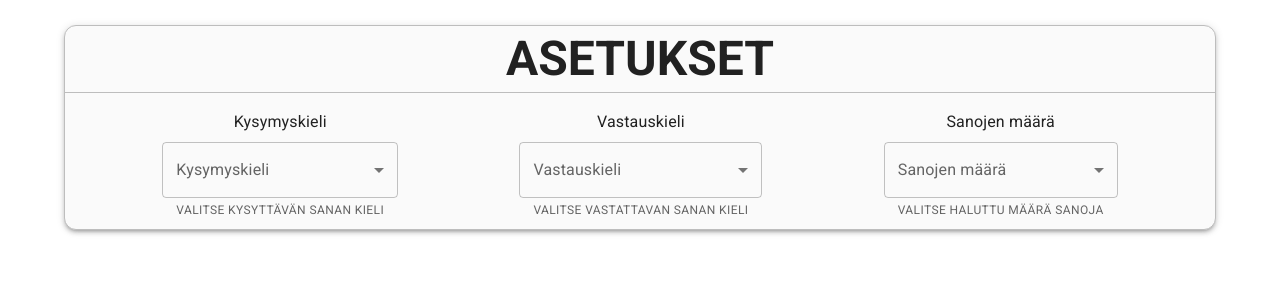
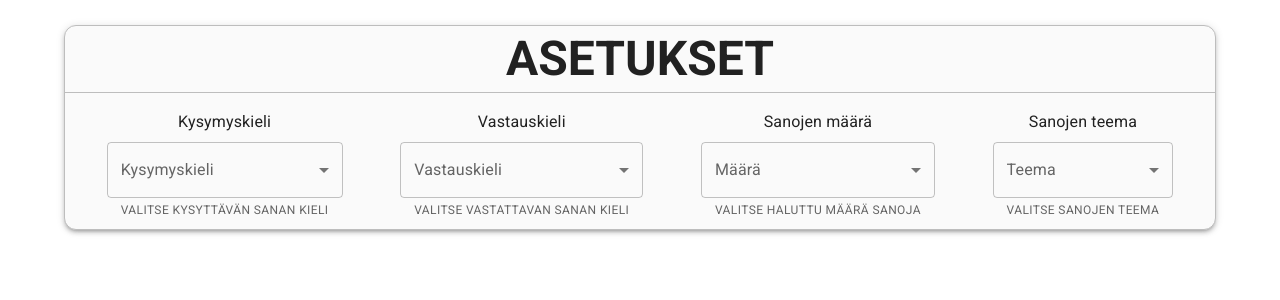
Before and after one commit to eemuman/Backend-Projekti, a React (Create React App) app in the folder frontend/quiz-front/: page / in a window 1280 px wide. Shown: the top 300 px of the page. Built offline with nearby package versions, Linux system fonts and the light colour scheme.

Commit message:
Lisätty teeman valinta, myös hieman muutakin säätämistä

```diff
--- a/frontend/quiz-front/src/Components/Settings.js
+++ b/frontend/quiz-front/src/Components/Settings.js
@@ -13,10 +13,13 @@ export default function Settings(props) {
   const [primaryLang, setPrimaryLang] = useState("");
   const [secondaryLang, setSecondaryLang] = useState("");
   const [amountofWords, setAmountofWords] = useState("");
+  const [curTheme, setCurTheme] = useState("");
   const [langs, setLangs] = useState([]);
+  const [themes, setThemes] = useState([]);
 
   useEffect(() => {
     setLangs(["Test", "Test2", "Test3", "Test4"]);
+    setThemes(["Kaikki", "Eläimet", "Värit", "Numerot"]);
   }, []);
 
   const handlePrimary = (e) => {
@@ -29,6 +32,10 @@ export default function Settings(props) {
 
   const handleAmount = (e) => {
     setAmountofWords(e.target.value);
+  };
+
+  const handleTheme = (e) => {
+    setCurTheme(e.target.value);
   };
 
   return (
@@ -59,7 +66,7 @@ export default function Settings(props) {
         </Typography>
         <Grid
           container
-          spacing={2}
+          spacing={1}
           justifyContent="space-evenly"
           alignItems="center"
         >
@@ -91,12 +98,12 @@ export default function Settings(props) {
           <Grid item>
             <div>Sanojen määrä</div>
             <FormControl sx={{ m: 1 }}>
-              <InputLabel id={"WORDLBL"}>Sanojen määrä</InputLabel>
+              <InputLabel id={"WORDLBL"}>Määrä</InputLabel>
               <Select
                 labelId="Amount of Words"
                 id="AmountofWords"
                 value={amountofWords}
-                label="Sanojen määrä"
+                label="Määrä"
                 onChange={handleAmount}
               >
                 <MenuItem value={5}>Viisi</MenuItem>
@@ -107,6 +114,27 @@ export default function Settings(props) {
               <FormHelperText>VALITSE HALUTTU MÄÄRÄ SANOJA</FormHelperText>
             </FormControl>
           </Grid>
+          <Grid item>
+            <div>Sanojen teema</div>
+
+            <FormControl sx={{ m: 1 }}>
+              <InputLabel id={"THMLBL"}>Teema</InputLabel>
+              <Select
+                labelId="Theme"
+                id="Themes"
+                value={curTheme}
+                label="teema"
+                onChange={handleTheme}
+              >
+                {themes.map((theme, index) => (
+                  <MenuItem key={index} value={index}>
+                    {theme}
+                  </MenuItem>
+                ))}
+              </Select>
+              <FormHelperText>VALITSE SANOJEN TEEMA</FormHelperText>
+            </FormControl>
+          </Grid>
         </Grid>
       </Box>
     </div>
```
